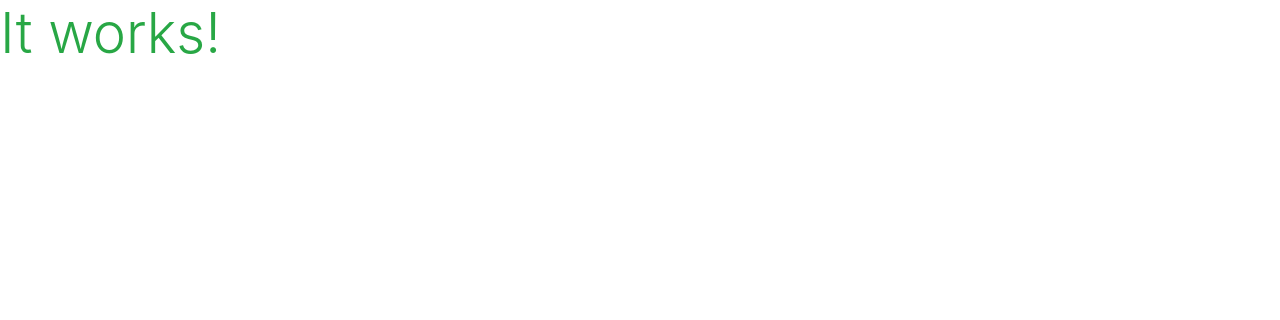
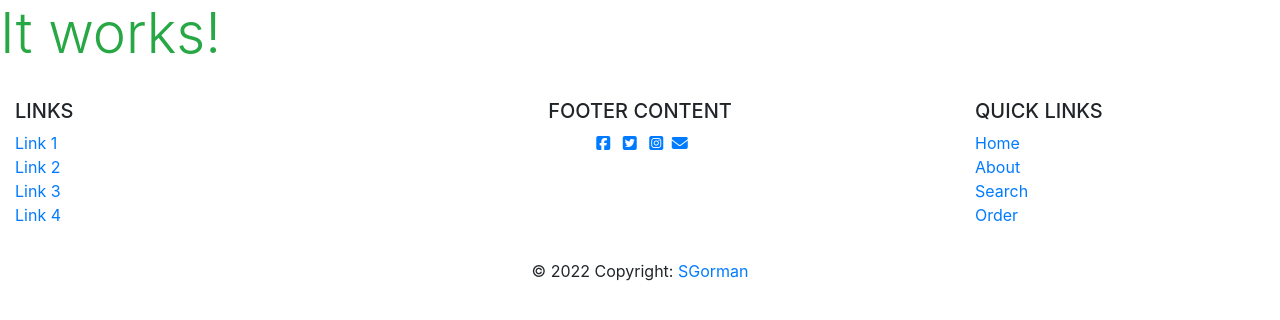
Before and after one commit to siobhanlgorman/knits-and-pieces, a Django app: page / in a window 1280 px wide. Shown: the top 320 px of the page. Run offline with Django 3.2, Linux system fonts and the light colour scheme; some libraries are stand-ins or nearby versions.

Commit message:
Add footer to base.html

```diff
--- a/templates/base.html
+++ b/templates/base.html
@@ -2,6 +2,7 @@
 
 <!doctype html>
 <html lang="en">
+
 <head>
 
   {% block meta %}
@@ -14,16 +15,23 @@
   {% endblock %}
 
   {% block corecss %}
-    <link rel="stylesheet" href="https://cdn.jsdelivr.net/npm/bootstrap@4.6.1/dist/css/bootstrap.min.css" integrity="sha384-zCbKRCUGaJDkqS1kPbPd7TveP5iyJE0EjAuZQTgFLD2ylzuqKfdKlfG/eSrtxUkn" crossorigin="anonymous">
+  <link rel="stylesheet" href="https://cdn.jsdelivr.net/npm/bootstrap@4.6.1/dist/css/bootstrap.min.css"
+    integrity="sha384-zCbKRCUGaJDkqS1kPbPd7TveP5iyJE0EjAuZQTgFLD2ylzuqKfdKlfG/eSrtxUkn" crossorigin="anonymous">
   {% endblock %}
 
   {% block extra_css %}
   {% endblock %}
 
   {% block corejs %}
-    <script src="https://code.jquery.com/jquery-3.6.0.min.js" integrity="sha256-/xUj+3OJU5yExlq6GSYGSHk7tPXikynS7ogEvDej/m4=" crossorigin="anonymous"></script>
-    <script src="https://cdn.jsdelivr.net/npm/popper.js@1.16.1/dist/umd/popper.min.js" integrity="sha384-9/reFTGAW83EW2RDu2S0VKaIzap3H66lZH81PoYlFhbGU+6BZp6G7niu735Sk7lN" crossorigin="anonymous"></script>
-    <script src="https://cdn.jsdelivr.net/npm/bootstrap@4.6.1/dist/js/bootstrap.min.js" integrity="sha384-VHvPCCyXqtD5DqJeNxl2dtTyhF78xXNXdkwX1CZeRusQfRKp+tA7hAShOK/B/fQ2" crossorigin="anonymous"></script>
+  <script src="https://code.jquery.com/jquery-3.6.0.min.js"
+    integrity="sha256-/xUj+3OJU5yExlq6GSYGSHk7tPXikynS7ogEvDej/m4=" crossorigin="anonymous"></script>
+  <script src="https://cdn.jsdelivr.net/npm/popper.js@1.16.1/dist/umd/popper.min.js"
+    integrity="sha384-9/reFTGAW83EW2RDu2S0VKaIzap3H66lZH81PoYlFhbGU+6BZp6G7niu735Sk7lN" crossorigin="anonymous">
+  </script>
+  <script src="https://cdn.jsdelivr.net/npm/bootstrap@4.6.1/dist/js/bootstrap.min.js"
+    integrity="sha384-VHvPCCyXqtD5DqJeNxl2dtTyhF78xXNXdkwX1CZeRusQfRKp+tA7hAShOK/B/fQ2" crossorigin="anonymous">
+  </script>
+  <script src="https://kit.fontawesome.com/a7ee9dc3df.js" crossorigin="anonymous"></script>
   {% endblock %}
 
   {% block extra_js %}
@@ -31,6 +39,7 @@
 
   <title>Knits and Pieces {% block extra_title %}{% endblock %}</title>
 </head>
+
 <body>
   <header class="container-fluid fixed-top"></header>
 
@@ -47,5 +56,107 @@
   {% block postloadjs %}
   {% endblock %}
 
+
+  <!-- Footer -->
+  <footer class="page-footer font-small black pt-4">
+
+    <!-- Footer Links -->
+    <div class="container-fluid text-center text-md-left">
+
+      <!-- Grid row -->
+      <div class="row">
+        <!-- Grid column -->
+        <div class="col-md-3 mb-md-0 mb-3">
+
+          <!-- Links -->
+          <h5 class="text-uppercase">Links</h5>
+
+          <ul class="list-unstyled">
+            <li>
+              <a href="#!">Link 1</a>
+            </li>
+            <li>
+              <a href="#!">Link 2</a>
+            </li>
+            <li>
+              <a href="#!">Link 3</a>
+            </li>
+            <li>
+              <a href="#!">Link 4</a>
+            </li>
+          </ul>
+
+        </div>
+        <!-- Grid column -->
+        <div class="col-md-6 mt-md-0 mt-3">
+
+          <!-- Content -->
+          <div class="row">
+            <div class="col text-center">
+              <h5 class="text-uppercase">Footer Content</h5>
+            </div>
+          </div>
+          <div class="row">
+            <div class="col text-center">
+              <a href="https://facebook.com" target="_blank" rel="noopener" aria-label="Visit our Facebook page
+              (opens in a new tab)"><i class="fab fa-facebook-square mx-1"></i></a>
+        <a href="https://twitter.com" target="_blank" rel="noopener" aria-label="Visit our Twitter page
+              (opens in a new tab)"><i class="fab fa-twitter-square mx-1"></i></a>
+        <a href="https://instagram.com" target="_blank" rel="noopener" aria-label="Visit our Instagram page
+              (opens in a new tab)"><i class="fab fa-instagram-square mx-1"></i></a>
+        <a href="#" target="_blank" rel="noopener" aria-label="Contact Us
+              (opens in a new tab)"><i class="fas fa-envelope"></i></a>
+            </div>
+          </div>
+
+
+
+        </div>
+        <!-- Grid column -->
+
+        <hr class="clearfix w-100 d-md-none pb-3">
+
+
+        <!-- Grid column -->
+
+        <!-- Grid column -->
+        <div class="col-md-3 mb-md-0 mb-3">
+
+          <!-- Links -->
+          <h5 class="text-uppercase">Quick Links</h5>
+
+          <ul class="list-unstyled">
+            <li>
+              <a href="#!">Home</a>
+            </li>
+            <li>
+              <a href="#!">About</a>
+            </li>
+            <li>
+              <a href="#!">Search</a>
+            </li>
+            <li>
+              <a href="#!">Order</a>
+            </li>
+          </ul>
+
+        </div>
+        <!-- Grid column -->
+
+      </div>
+      <!-- Grid row -->
+
+    </div>
+    <!-- Footer Links -->
+
+    <!-- Copyright -->
+    <div class="footer-copyright text-center py-3">© 2022 Copyright:
+      <a href="#"> SGorman</a>
+    </div>
+    <!-- Copyright -->
+
+  </footer>
+  <!-- Footer -->
 </body>
+
 </html>
```
Lines whose indentation alone changed are shown as unchanged.
